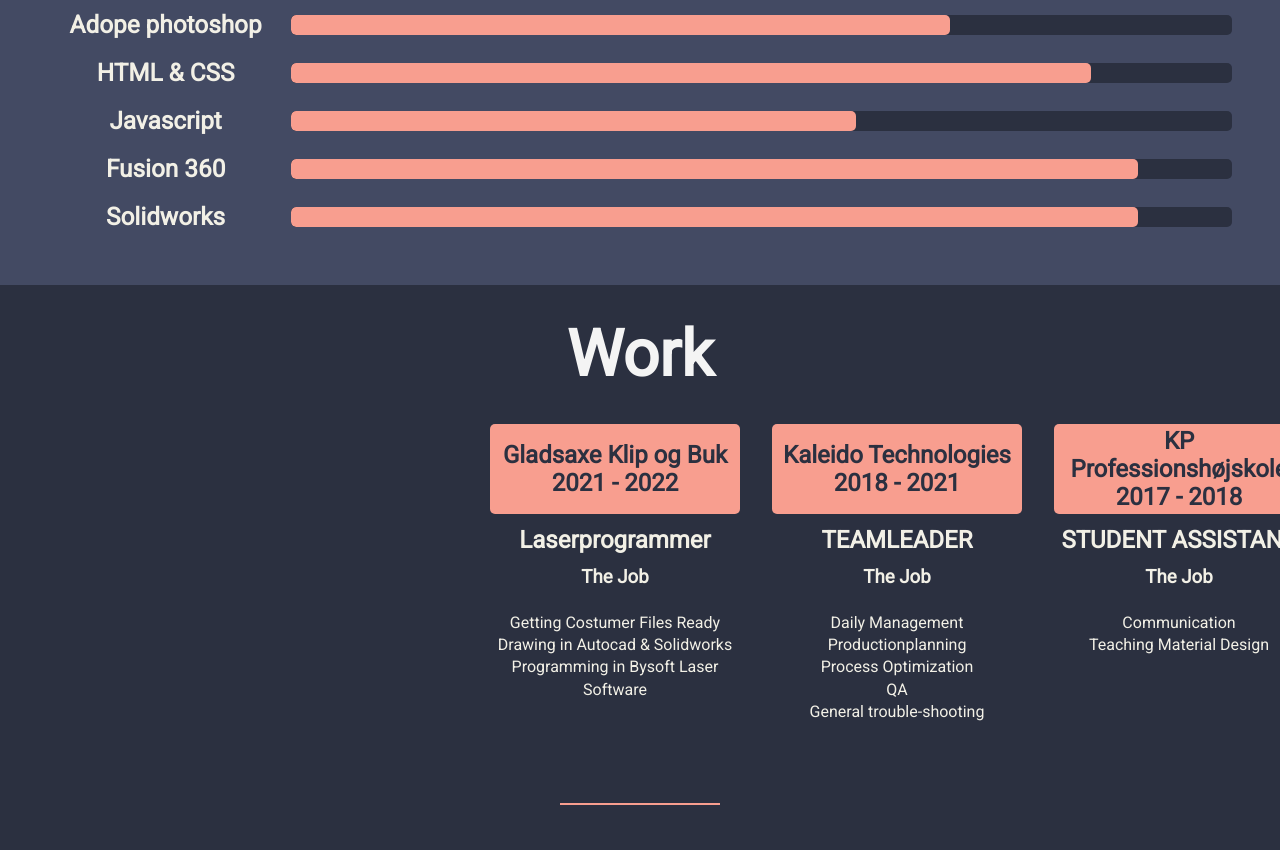
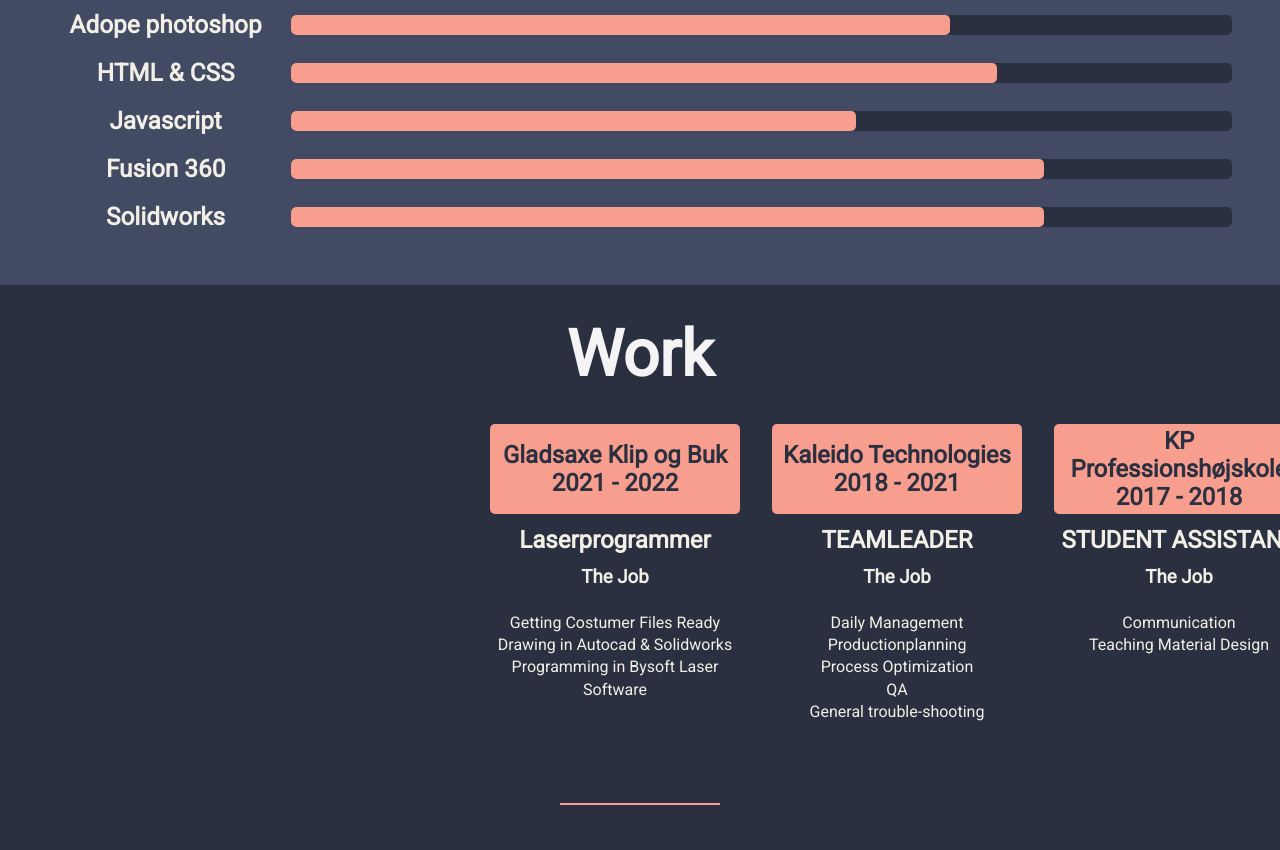
Before and after one commit to EmilWahlberg/WahlbergCV1, a website: page dist/index.html in a window 1280 px wide. Shown: the part 1986-2836 px from the top of the page. Drawn offline with nearby package versions, Linux system fonts and the light colour scheme.

Commit message:
Progress bars updated

```diff
--- a/dist/index.html
+++ b/dist/index.html
@@ -106,7 +106,7 @@
 
             <h3 class="px-1">HTML & CSS</h3>
             <div class="progress" >
-              <div class="progress" style="width: 85%; background: #f89e8fff;"></div>
+              <div class="progress" style="width: 75%; background: #f89e8fff;"></div>
             </div>
 
             <h3 class="px-1">Javascript</h3>
@@ -116,12 +116,12 @@
 
             <h3 class="px-1">Fusion 360</h3>
             <div class="progress" >
-              <div class="progress" style="width: 90%; background: #f89e8fff;"></div>
+              <div class="progress" style="width: 80%; background: #f89e8fff;"></div>
             </div>
 
             <h3 class="px-1">Solidworks</h3>
             <div class="progress" >
-              <div class="progress" style="width: 90%; background: #f89e8fff;"></div>
+              <div class="progress" style="width: 80%; background: #f89e8fff;"></div>
             </div>
           </div>
         </div>
```
